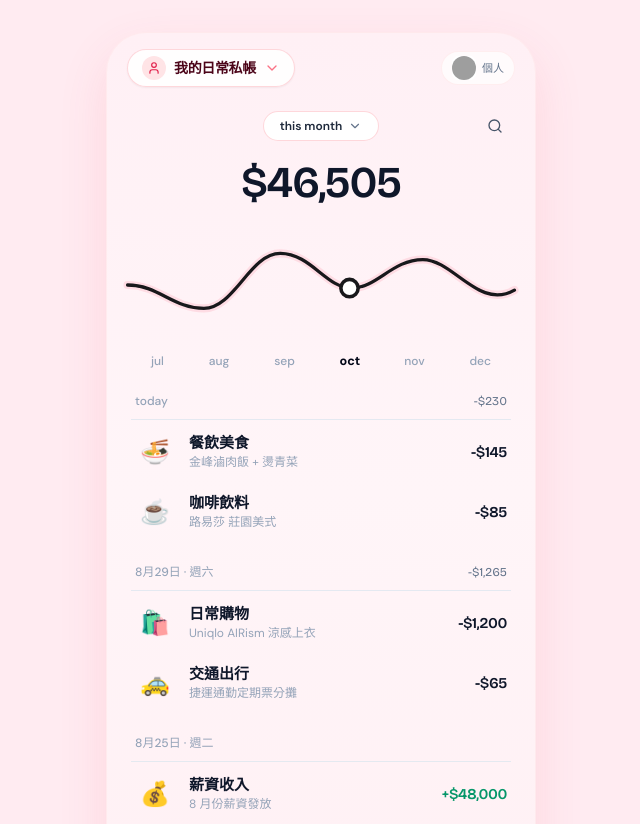
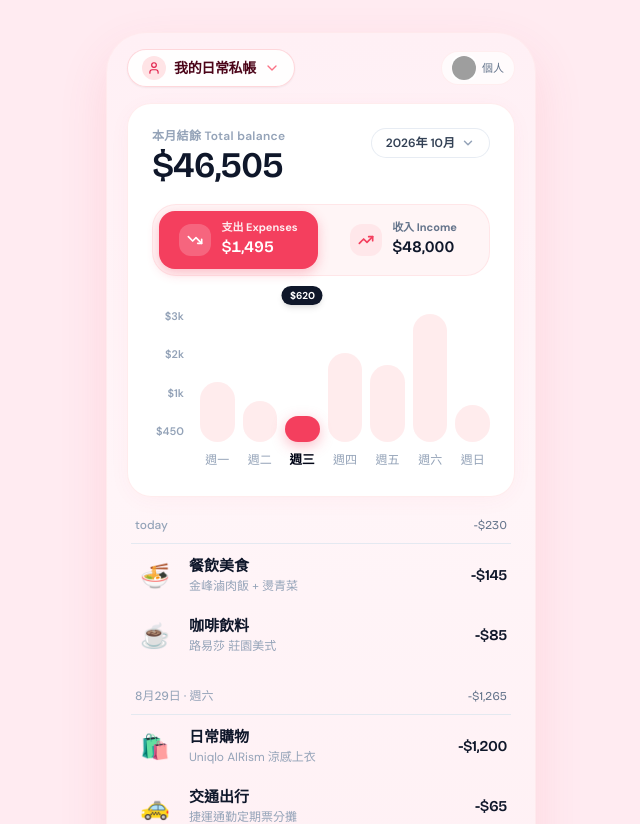
Before and after one commit to iamlouxu/qin-tsai-gee, a React (Vite) app: page / in a window 1280 px wide. Shown: the top 824 px of the page, without its empty margins (319-959 px from the left). Built offline with nearby package versions, Linux system fonts and the light colour scheme; grey boxes are pictures that could not be loaded.

Commit message:
refactor: integrate weekly trend chart into PersonalOverviewCard

```diff
--- a/src/App.tsx
+++ b/src/App.tsx
@@ -5,7 +5,7 @@ import { BottomNav } from './components/layout/BottomNav';
 import { LedgerSwitcher } from './components/dashboard/LedgerSwitcher';
 import { PersonalOverviewCard } from './components/dashboard/PersonalOverviewCard';
 import { WeddingGoalCard } from './components/dashboard/WeddingGoalCard';
-import { SpendingTrendChart } from './components/dashboard/SpendingTrendChart';
+// import { SpendingTrendChart } from './components/dashboard/SpendingTrendChart';
 import { TransactionList } from './components/dashboard/TransactionList';
 import { QuickAddDrawer } from './components/modal/QuickAddDrawer';
 import { AnalyticsView } from './components/analytics/AnalyticsView';
@@ -74,31 +74,47 @@ export function App() {
     };
   }, [currentLedgerTransactions, currentLedger.targetAmount, currentLedger.currentSavings]);
 
-  // Compute 7-day trend chart data
-  const trendData = useMemo(() => {
-    const days: { day: string; amount: number; fullDate: string }[] = [];
-    const today = new Date();
+  // 計算週一至週日的每日收支數據 (供 MoneyPal 長條圖使用)
+  const weeklyDailyData = useMemo(() => {
+    const now = new Date();
+    const currentDayOfWeek = now.getDay(); // 0 是週日, 1 是週一
+    const distanceToMonday = (currentDayOfWeek + 6) % 7;
+    const monday = new Date(now);
+    monday.setDate(now.getDate() - distanceToMonday);
 
-    for (let i = 6; i >= 0; i--) {
-      const d = new Date(today);
-      d.setDate(d.getDate() - i);
+    const weekDayNames = ['週一', '週二', '週三', '週四', '週五', '週六', '週日'];
+    const defaultExpenses = [1450, 980, 620, 2150, 1850, 3100, 890];
+    const defaultIncomes = [0, 0, 0, 48000, 0, 0, 0];
+
+    return weekDayNames.map((dayName, idx) => {
+      const d = new Date(monday);
+      d.setDate(monday.getDate() + idx);
       const dateStr = d.toISOString().split('T')[0];
-      const weekdayNames = ['日', '一', '二', '三', '四', '五', '六'];
-      const dayLabel = i === 0 ? '今天' : i === 1 ? '昨天' : `週${weekdayNames[d.getDay()]}`;
+      const isToday = d.toDateString() === now.toDateString();
 
-      const dayExpense = currentLedgerTransactions
-        .filter((t) => t.date === dateStr && t.type === 'expense')
+      const dayTxs = currentLedgerTransactions.filter((t) => t.date === dateStr);
+      let dayExpense = dayTxs
+        .filter((t) => t.type === 'expense')
+        .reduce((sum, t) => sum + t.amount, 0);
+      let dayIncome = dayTxs
+        .filter((t) => t.type === 'income')
         .reduce((sum, t) => sum + t.amount, 0);
 
-      days.push({
-        day: dayLabel,
-        amount: dayExpense,
-        fullDate: `${d.getMonth() + 1}月${d.getDate()}日 (${dayLabel})`,
-      });
-    }
+      // 若當天尚無記帳資料，帶入預設數值以確保長條圖飽滿美觀
+      if (dayExpense === 0 && dayIncome === 0) {
+        dayExpense = defaultExpenses[idx];
+        dayIncome = defaultIncomes[idx];
+      }
 
-    const totalWeekly = days.reduce((sum, d) => sum + d.amount, 0);
-    return { days, totalWeekly };
+      return {
+        day: dayName,
+        fullDate: `${d.getMonth() + 1}月${d.getDate()}日 (${dayName})`,
+        dateStr,
+        expense: dayExpense,
+        income: dayIncome,
+        isToday,
+      };
+    });
   }, [currentLedgerTransactions]);
 
   const handleAddTransaction = (newTx: Transaction) => {
@@ -139,6 +155,7 @@ export function App() {
                   totalExpense={personalStats.totalExpense}
                   totalIncome={personalStats.totalIncome}
                   monthlyBudget={personalStats.monthlyBudget}
+                  weeklyData={weeklyDailyData}
                 />
               ) : (
                 <WeddingGoalCard
@@ -149,12 +166,6 @@ export function App() {
                   onQuickDepositClick={() => setIsQuickAddOpen(true)}
                 />
               )}
-
-              {/* Spending Trend Chart (Mibu Minimalist Curve) */}
-              <SpendingTrendChart
-                data={trendData.days}
-                totalWeekly={trendData.totalWeekly}
-              />
 
               {/* Recent Transaction Feed */}
               <TransactionList
--- a/src/components/dashboard/PersonalOverviewCard.tsx
+++ b/src/components/dashboard/PersonalOverviewCard.tsx
@@ -1,71 +1,229 @@
 import React, { useState } from 'react';
-import { ChevronDown, Search, ArrowUpRight, ArrowDownLeft } from 'lucide-react';
+import { ChevronDown, TrendingDown, TrendingUp } from 'lucide-react';
 import { formatCurrency } from '../../utils/formatters';
+
+export interface DailyBarItem {
+  day: string;
+  fullDate: string;
+  dateStr: string;
+  expense: number;
+  income: number;
+  isToday?: boolean;
+}
 
 interface PersonalOverviewCardProps {
   balance: number;
   totalExpense: number;
   totalIncome: number;
-  monthlyBudget: number;
+  monthlyBudget?: number;
+  monthLabel?: string;
+  weeklyData?: DailyBarItem[];
 }
+
+const DEFAULT_WEEK_DATA: DailyBarItem[] = [
+  { day: '週一', fullDate: '週一', dateStr: '2026-10-12', expense: 1450, income: 0 },
+  { day: '週二', fullDate: '週二', dateStr: '2026-10-13', expense: 980, income: 0 },
+  { day: '週三', fullDate: '週三', dateStr: '2026-10-14', expense: 620, income: 0 },
+  { day: '週四', fullDate: '週四', dateStr: '2026-10-15', expense: 2150, income: 48000 },
+  { day: '週五', fullDate: '週五', dateStr: '2026-10-16', expense: 1850, income: 0 },
+  { day: '週六', fullDate: '週六', dateStr: '2026-10-17', expense: 3100, income: 0 },
+  { day: '週日', fullDate: '週日', dateStr: '2026-10-18', expense: 890, income: 0 },
+];
 
 export const PersonalOverviewCard: React.FC<PersonalOverviewCardProps> = ({
   balance,
   totalExpense,
   totalIncome,
-  monthlyBudget,
+  monthLabel = '2026年 10月',
+  weeklyData = DEFAULT_WEEK_DATA,
 }) => {
-  const [showDetails, setShowDetails] = useState(false);
-  const remainingBudget = Math.max(0, monthlyBudget - totalExpense);
+  const [activeTab, setActiveTab] = useState<'expense' | 'income'>('expense');
+
+  // 預設選中週四 (如圖一中高亮的柱體) 或今天
+  const todayIdx = weeklyData.findIndex((d) => d.isToday);
+  const [selectedDayIndex, setSelectedDayIndex] = useState<number>(
+    todayIdx >= 0 ? todayIdx : 3
+  );
+
+  // 取得當前模式（支出 or 收入）下的各日數值
+  const currentValues = weeklyData.map((d) =>
+    activeTab === 'expense' ? d.expense : d.income
+  );
+  const maxVal = Math.max(...currentValues, 100);
+
+  // 計算左側 Y 軸的 4 個刻度標記 (從高到低)
+  const yAxisTicks = [
+    maxVal,
+    Math.round((maxVal * 0.7) / 50) * 50,
+    Math.round((maxVal * 0.4) / 50) * 50,
+    Math.round((maxVal * 0.15) / 50) * 50,
+  ];
 
   return (
-    <div className="pt-2 pb-1 text-center select-none">
-      {/* Top Filter Bar: Centered Period Capsule & Search */}
-      <div className="relative flex items-center justify-center mb-5">
+    <div className="bg-white/95 rounded-3xl p-5 sm:p-6 border border-rose-100/70 shadow-[0_4px_24px_-4px_rgba(244,63,94,0.06)] mb-5 select-none transition-all">
+      {/* 1. 頂部 Header: 左側結餘 + 右側月份膠囊 */}
+      <div className="flex items-start justify-between mb-5">
+        <div>
+          <div className="text-xs font-semibold text-slate-400 tracking-wide mb-1">
+            本月結餘 Total balance
+          </div>
+          <div className="font-display font-extrabold text-[32px] sm:text-[36px] tracking-tight text-slate-900 leading-none tabular-nums">
+            {formatCurrency(balance)}
+          </div>
+        </div>
+
+        {/* 月份選擇膠囊 */}
         <button
-          onClick={() => setShowDetails(!showDetails)}
-          className="inline-flex items-center space-x-1.5 bg-white/95 hover:bg-white border border-rose-200/80 px-4 py-1.5 rounded-full text-xs font-semibold text-slate-800 shadow-2xs active:scale-95 transition-all"
+          type="button"
+          className="inline-flex items-center gap-1.5 bg-white hover:bg-slate-50 border border-slate-200/80 px-3.5 py-1.5 rounded-full text-xs font-semibold text-slate-700 shadow-2xs active:scale-95 transition-all"
         >
-          <span>this month</span>
-          <ChevronDown
-            className={`w-3.5 h-3.5 text-slate-500 transition-transform duration-200 ${
-              showDetails ? 'rotate-180' : ''
-            }`}
-          />
-        </button>
-
-        {/* Search Icon button on the right */}
-        <button
-          className="absolute right-1 w-8 h-8 rounded-full flex items-center justify-center text-slate-600 hover:text-rose-600 hover:bg-white/60 active:scale-95 transition-all"
-          title="搜尋收支"
-        >
-          <Search className="w-4 h-4 stroke-[2]" />
+          <span>{monthLabel}</span>
+          <ChevronDown className="w-3.5 h-3.5 text-slate-400 stroke-[2.5]" />
         </button>
       </div>
 
-      {/* Hero Big Amount: Centered Clean Minimalist Display */}
-      <div className="mb-2">
-        <div className="font-display font-extrabold text-[44px] tracking-tight text-slate-900 leading-none">
-          {formatCurrency(balance)}
+      {/* 2. 收支切換膠囊 (Segmented Control Pill) */}
+      <div className="bg-rose-50/70 border border-rose-100/90 p-1.5 rounded-3xl grid grid-cols-2 gap-1.5 mb-6 shadow-2xs">
+        {/* 支出按鈕 */}
+        <button
+          type="button"
+          onClick={() => setActiveTab('expense')}
+          className={`flex items-center justify-center gap-2.5 py-2.5 px-3 rounded-2xl transition-all duration-200 select-none cursor-pointer ${
+            activeTab === 'expense'
+              ? 'bg-rose-500 text-white shadow-[0_4px_12px_rgba(244,63,94,0.3)]'
+              : 'text-slate-700 hover:text-slate-900 hover:bg-black/5'
+          }`}
+        >
+          <div
+            className={`w-8 h-8 rounded-xl flex items-center justify-center shrink-0 transition-colors ${
+              activeTab === 'expense' ? 'bg-white/20' : 'bg-rose-100/80'
+            }`}
+          >
+            <TrendingDown
+              className={`w-4 h-4 stroke-[2.5] ${
+                activeTab === 'expense' ? 'text-white' : 'text-rose-500'
+              }`}
+            />
+          </div>
+          <div className="text-left">
+            <div
+              className={`text-[11px] font-bold leading-tight ${
+                activeTab === 'expense' ? 'text-white/90' : 'text-slate-500'
+              }`}
+            >
+              支出 Expenses
+            </div>
+            <div
+              className={`text-sm sm:text-base font-extrabold font-display leading-tight tabular-nums ${
+                activeTab === 'expense' ? 'text-white' : 'text-slate-900'
+              }`}
+            >
+              {formatCurrency(totalExpense)}
+            </div>
+          </div>
+        </button>
+
+        {/* 收入按鈕 */}
+        <button
+          type="button"
+          onClick={() => setActiveTab('income')}
+          className={`flex items-center justify-center gap-2.5 py-2.5 px-3 rounded-2xl transition-all duration-200 select-none cursor-pointer ${
+            activeTab === 'income'
+              ? 'bg-rose-500 text-white shadow-[0_4px_12px_rgba(244,63,94,0.3)]'
+              : 'text-slate-700 hover:text-slate-900 hover:bg-black/5'
+          }`}
+        >
+          <div
+            className={`w-8 h-8 rounded-xl flex items-center justify-center shrink-0 transition-colors ${
+              activeTab === 'income' ? 'bg-white/20' : 'bg-rose-100/80'
+            }`}
+          >
+            <TrendingUp
+              className={`w-4 h-4 stroke-[2.5] ${
+                activeTab === 'income' ? 'text-white' : 'text-rose-500'
+              }`}
+            />
+          </div>
+          <div className="text-left">
+            <div
+              className={`text-[11px] font-bold leading-tight ${
+                activeTab === 'income' ? 'text-white/90' : 'text-slate-500'
+              }`}
+            >
+              收入 Income
+            </div>
+            <div
+              className={`text-sm sm:text-base font-extrabold font-display leading-tight tabular-nums ${
+                activeTab === 'income' ? 'text-white' : 'text-slate-900'
+              }`}
+            >
+              {formatCurrency(totalIncome)}
+            </div>
+          </div>
+        </button>
+      </div>
+
+      {/* 3. 週一至週日 圓角膠囊長條圖 (Pill Bar Chart) */}
+      <div className="flex items-end gap-2 pt-2 pb-1">
+        {/* 左側 Y 軸刻度 */}
+        <div className="w-10 text-right pr-2 text-[11px] font-semibold text-slate-400 flex flex-col justify-between h-40 pb-7 select-none shrink-0">
+          {yAxisTicks.map((tick, i) => (
+            <span key={i} className="tabular-nums">
+              ${tick >= 1000 ? `${(tick / 1000).toFixed(0)}k` : tick}
+            </span>
+          ))}
+        </div>
+
+        {/* 7 根長條柱 (週一至週日) */}
+        <div className="flex-1 flex items-end justify-between gap-1.5 sm:gap-2 h-40">
+          {weeklyData.map((item, index) => {
+            const amount = activeTab === 'expense' ? item.expense : item.income;
+            // 計算長條高度百分比，設最低高度 12% 保持膠囊飽滿圓角
+            const heightPercent =
+              maxVal > 0 ? Math.max(12, Math.round((amount / maxVal) * 100)) : 12;
+            const isSelected = selectedDayIndex === index;
+
+            return (
+              <div
+                key={item.day}
+                onClick={() => setSelectedDayIndex(index)}
+                className="flex-1 flex flex-col items-center cursor-pointer group"
+              >
+                {/* 柱體容器 */}
+                <div className="relative w-full flex items-end justify-center h-32">
+                  {/* 選中時的浮動提示氣泡 */}
+                  {isSelected && (
+                    <div className="absolute -top-7 left-1/2 -translate-x-1/2 bg-slate-900 text-white text-[10px] font-bold py-0.5 px-2 rounded-full whitespace-nowrap shadow-md pointer-events-none z-10 animate-in fade-in zoom-in-90 duration-150">
+                      {formatCurrency(amount)}
+                    </div>
+                  )}
+
+                  {/* 圓角膠囊柱體 */}
+                  <div
+                    style={{ height: `${heightPercent}%` }}
+                    className={`w-full max-w-[38px] rounded-full transition-all duration-300 ease-out ${
+                      isSelected
+                        ? 'bg-rose-500 shadow-[0_4px_14px_rgba(244,63,94,0.35)]'
+                        : 'bg-rose-100/70 hover:bg-rose-200/80'
+                    }`}
+                  />
+                </div>
+
+                {/* 底部星期標籤 (週一至週日) */}
+                <span
+                  className={`text-xs mt-2.5 transition-all duration-150 tabular-nums ${
+                    isSelected
+                      ? 'font-bold text-slate-950 scale-105'
+                      : 'font-medium text-slate-400 group-hover:text-slate-600'
+                  }`}
+                >
+                  {item.day}
+                </span>
+              </div>
+            );
+          })}
         </div>
       </div>
-
-      {/* Optional Expandable Breakdown Pills */}
-      {showDetails && (
-        <div className="flex items-center justify-center gap-2.5 mt-3 mb-1 animate-in fade-in zoom-in-95 duration-200">
-          <span className="inline-flex items-center gap-1 text-[11px] font-medium text-rose-600 bg-rose-50 px-2.5 py-1 rounded-full border border-rose-200/60 shadow-2xs">
-            <ArrowDownLeft className="w-3 h-3" />
-            支 {formatCurrency(totalExpense)}
-          </span>
-          <span className="inline-flex items-center gap-1 text-[11px] font-medium text-emerald-700 bg-emerald-50 px-2.5 py-1 rounded-full border border-emerald-200/60 shadow-2xs">
-            <ArrowUpRight className="w-3 h-3" />
-            收 {formatCurrency(totalIncome)}
-          </span>
-          <span className="text-[11px] text-slate-500 font-medium">
-            預算餘 {formatCurrency(remainingBudget)}
-          </span>
-        </div>
-      )}
     </div>
   );
 };
```
